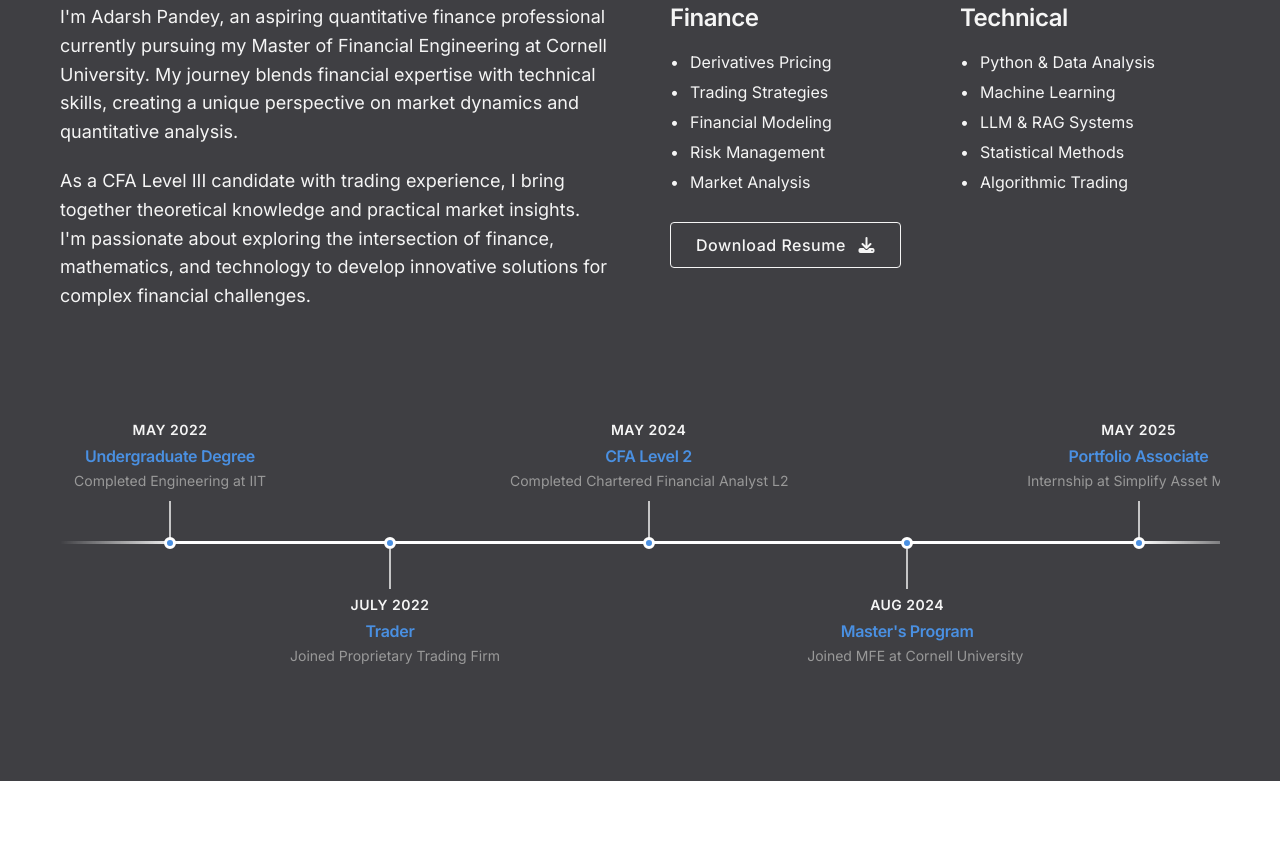
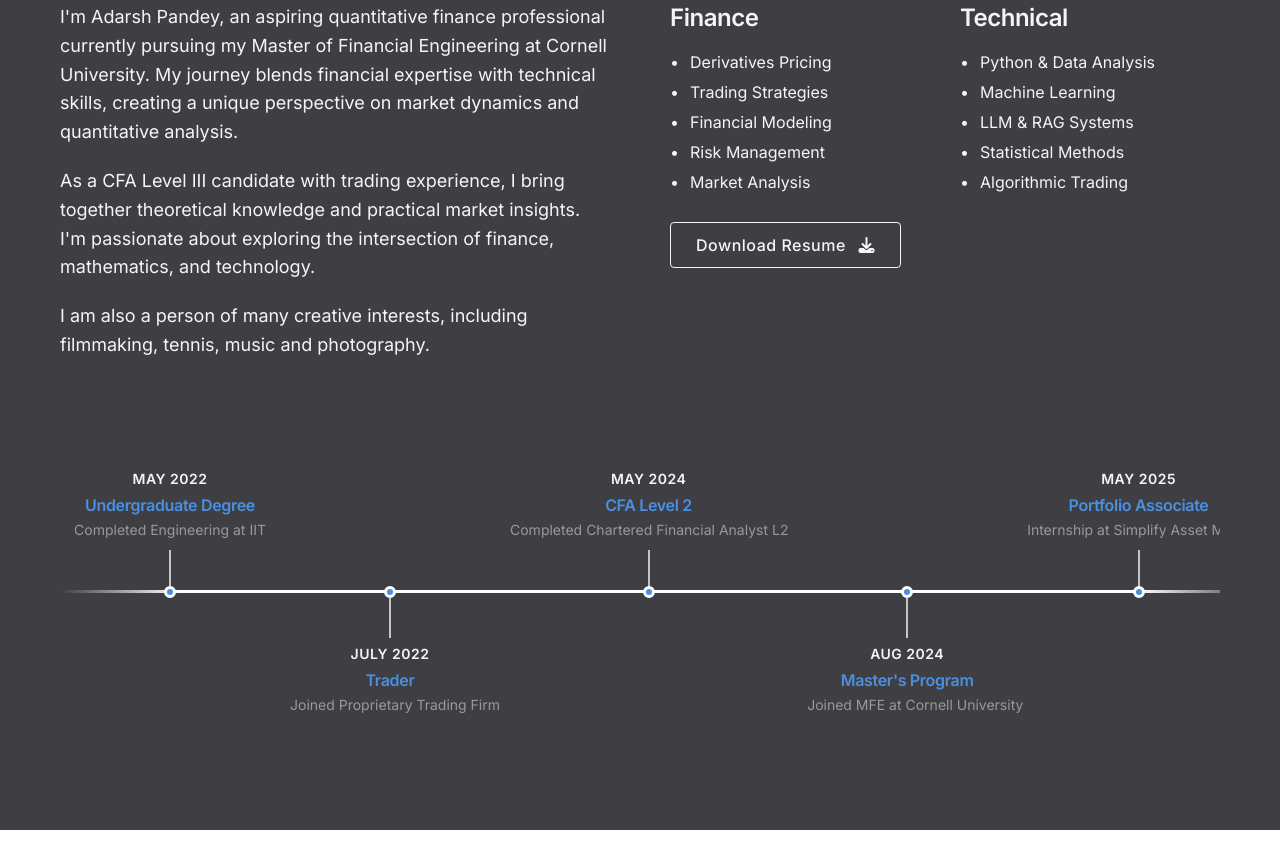
Before and after one commit to rodeo1203/adarsh.web, a plain HTML site: page index.html in a window 1280 px wide. Shown: the part 976-1833 px from the top of the page. Drawn offline with Linux system fonts and the light colour scheme.

Commit message:
couple changes

```diff
--- a/index.html
+++ b/index.html
@@ -77,8 +77,8 @@
             <div class="about-content">
                 <div class="about-text">
                     <p>I'm Adarsh Pandey, an aspiring quantitative finance professional currently pursuing my Master of Financial Engineering at Cornell University. My journey blends financial expertise with technical skills, creating a unique perspective on market dynamics and quantitative analysis.</p>
-                    <p>As a CFA Level III candidate with trading experience, I bring together theoretical knowledge and practical market insights. I'm passionate about exploring the intersection of finance, mathematics, and technology to develop innovative solutions for complex financial challenges.</p>
-
+                    <p>As a CFA Level III candidate with trading experience, I bring together theoretical knowledge and practical market insights. I'm passionate about exploring the intersection of finance, mathematics, and technology.</p>
+                    <p>I am also a person of many creative interests, including filmmaking, tennis, music and photography.</p>
                 </div>
                 <div class="skills">
                     <div class="skill-category">
```
